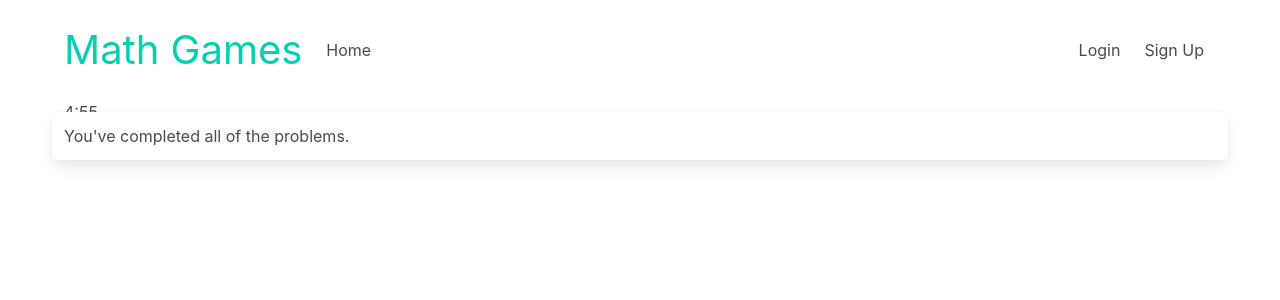
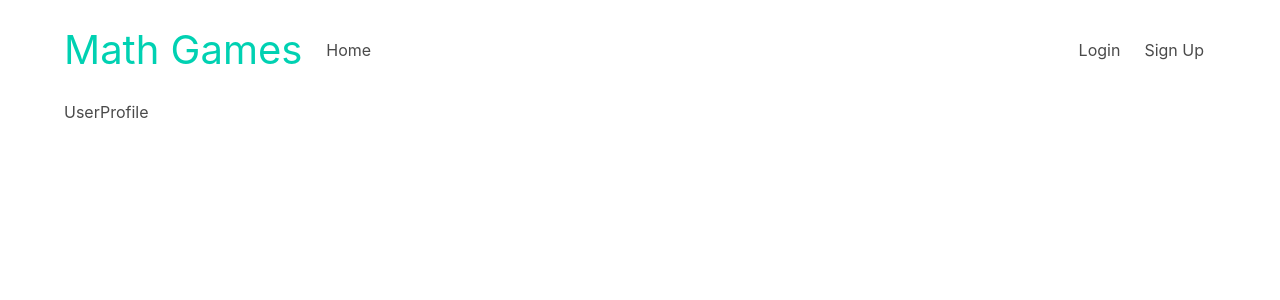
Before and after one commit to quentinikeno/Springboard-SEC-Capstone-2, a React (Create React App) app in the folder frontend/: page /profile in a window 1280 px wide. Before the commit this address led to /. Shown: the top 300 px of the page. Built offline with nearby package versions, Linux system fonts and the light colour scheme; no server answers.

Commit message:
Create a UserProfile component and route.

```diff
--- a/frontend/src/routes/AppRoutes.js
+++ b/frontend/src/routes/AppRoutes.js
@@ -1,6 +1,7 @@
 import ProblemBoxGame from "../ProblemBoxGame";
 import LoginUserForm from "../users/auth/LoginUserForm";
 import RegisterUserForm from "../users/auth/RegisterUserForm";
+import UserProfile from "../users/UserProfile";
 import { Routes, Route, Navigate } from "react-router-dom";
 
 const AppRoutes = () => {
@@ -9,6 +10,7 @@ const AppRoutes = () => {
 			<Route path={"/"} element={<ProblemBoxGame />} />
 			<Route path={"/auth/register"} element={<RegisterUserForm />} />
 			<Route path={"/auth/login"} element={<LoginUserForm />} />
+			<Route path={"/profile"} element={<UserProfile />} />
 			<Route path="*" element={<Navigate to="/" />} />
 		</Routes>
 	);
--- /dev/null
+++ b/frontend/src/users/UserProfile.js
@@ -0,0 +1,5 @@
+const UserProfile = () => {
+	return <div>UserProfile</div>;
+};
+
+export default UserProfile;
```
